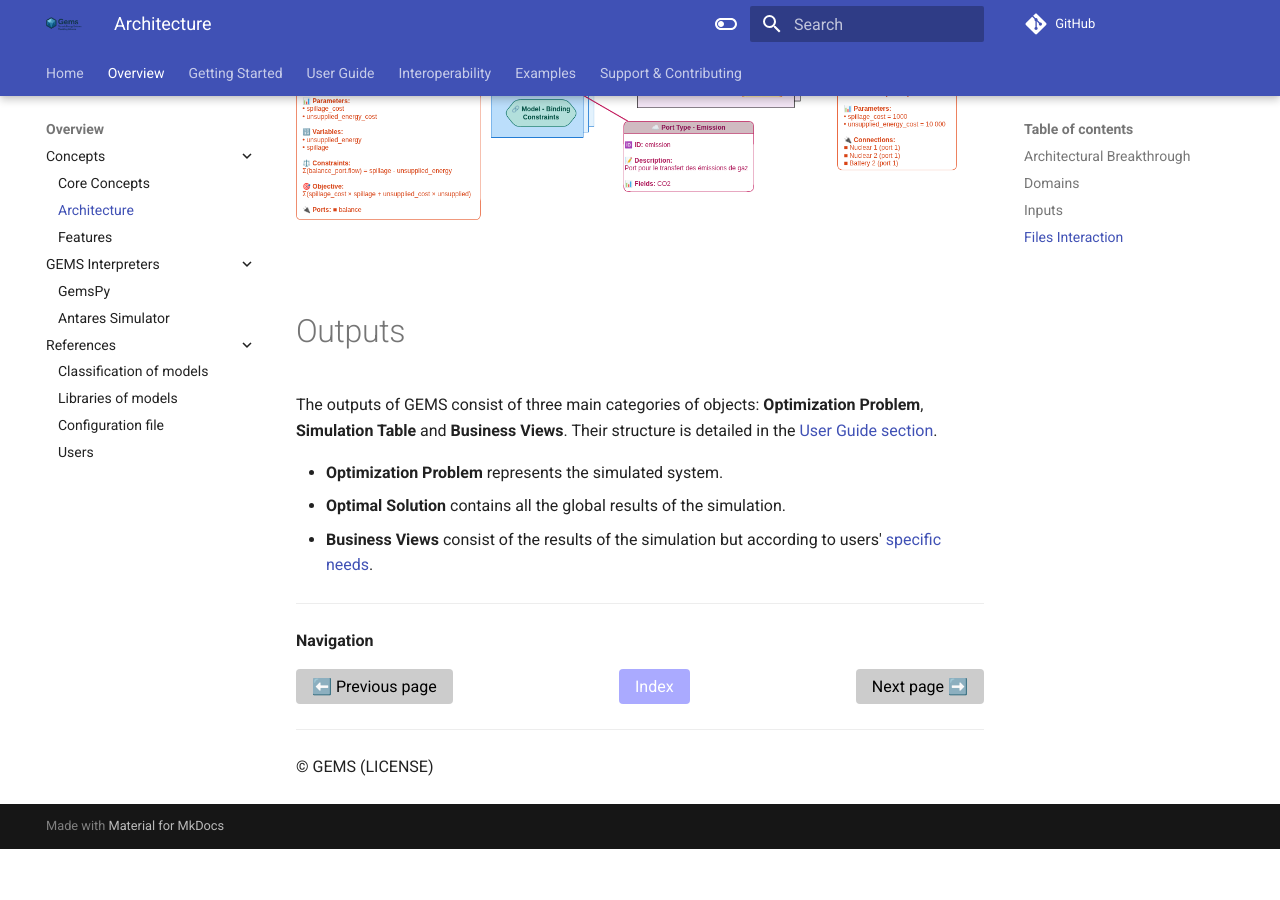
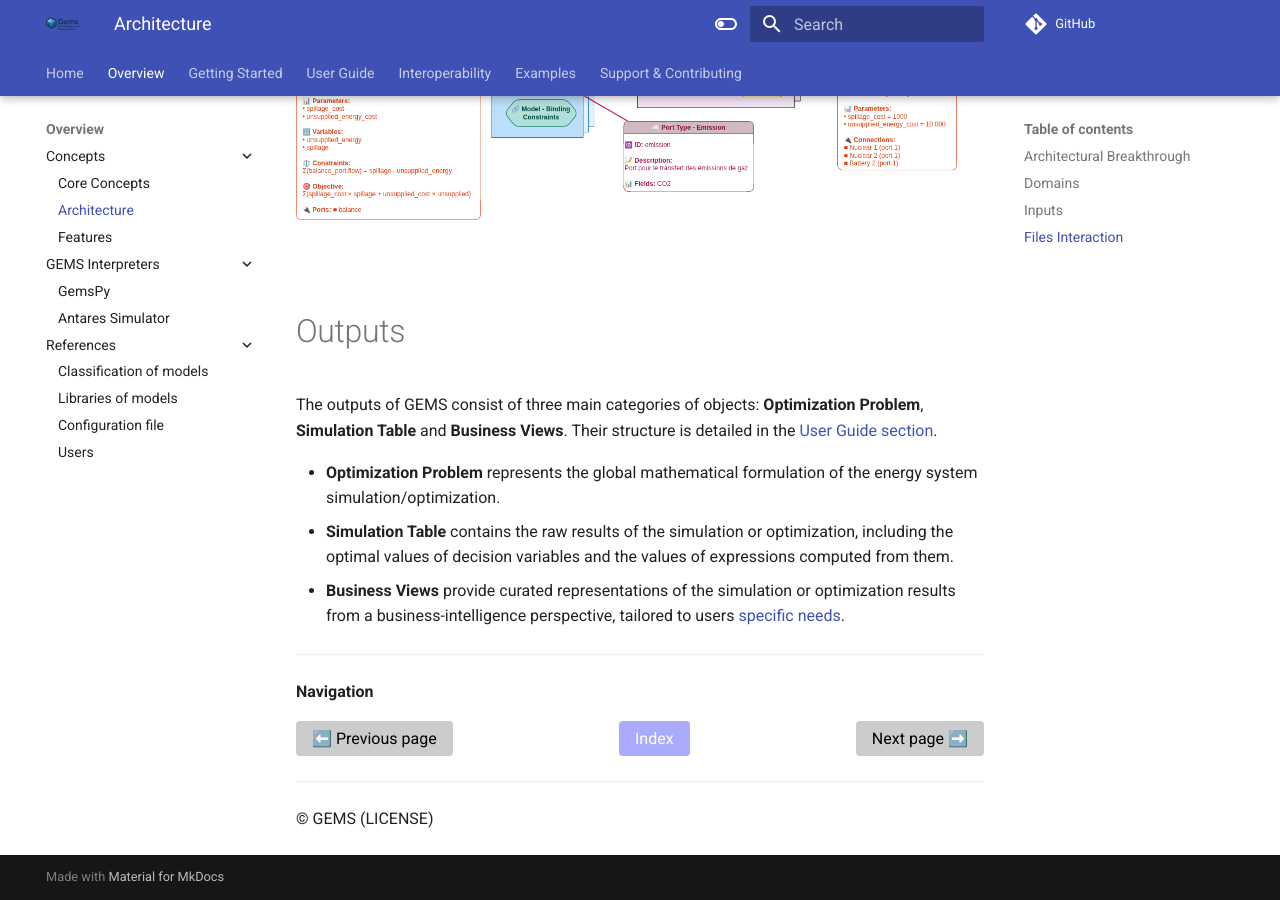
Before and after one commit to AntaresSimulatorTeam/GEMS, an MkDocs documentation site: the page built from doc/1_Overview/Concepts/2_architecture.md, in a window 1280 px wide and 900 px high, scrolled down 3248 px. Built offline with MkDocs 1.6.1 and Material for MkDocs 9.7.7, drawn with Linux system fonts in a browser that asks for light colours; comment, search, counter and statistics services are not loaded; before the commit the page ends 4097 px from its top, so only the background shows below that.

Commit message:
Update doc/1_Overview/Concepts/2_architecture.md

```diff
--- a/doc/1_Overview/Concepts/2_architecture.md
+++ b/doc/1_Overview/Concepts/2_architecture.md
@@ -62,9 +62,9 @@ The following scheme shows the interaction of the different core concepts presen
 
 The outputs of GEMS consist of three main categories of objects: **Optimization Problem**, **Simulation Table** and **Business Views**. Their structure is detailed in the [User Guide section](../../3_User%20Guide/1_syntax.md#outputs).
 
-- **Optimization Problem** represents the simulated system.
-- **Optimal Solution** contains all the global results of the simulation.
-- **Business Views** consist of the results of the simulation but according to users' [specific needs](../../3_User%20Guide/1_syntax.md#outputs).
+- **Optimization Problem** represents the global mathematical formulation of the energy system simulation/optimization.
+- **Simulation Table** contains the raw results of the simulation or optimization, including the optimal values of decision variables and the values of expressions computed from them.
+- **Business Views** provide curated representations of the simulation or optimization results from a business-intelligence perspective, tailored to users [specific needs](../../3_User%20Guide/1_syntax.md#outputs).
 
 ---
 
```
